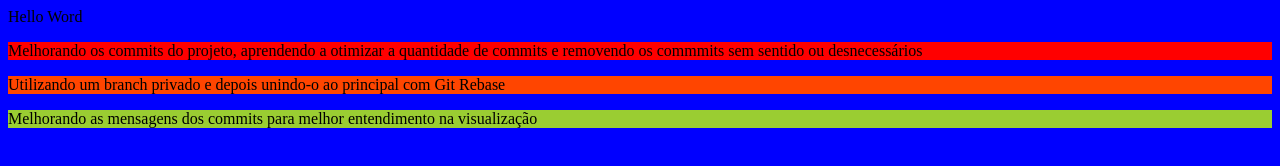
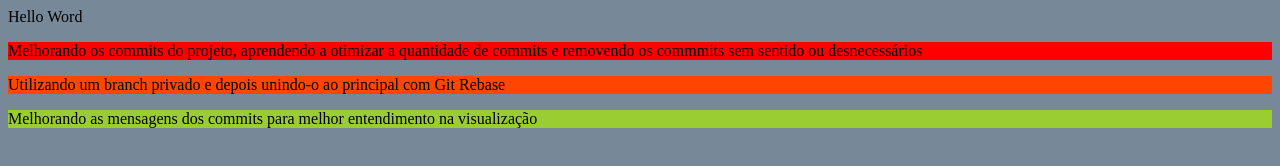
Before and after one commit to MouraRichard/Treinando_Git, a plain HTML site: page index.html in a window 1280 px wide. Drawn offline with Linux system fonts and the light colour scheme.

Commit message:
Melhorando o estilo de cores
Foi trocada a cor de fundo para melhor visualização, já que a cor anterior era muito exuberante

```diff
--- a/index.html
+++ b/index.html
@@ -5,7 +5,7 @@
     <meta name="viewport" content="width=device-width, initial-scale=1.0">
     <title>Document</title>
  </head>
- <body style="background-color: blue;"> Hello Word
+ <body style="background-color:lightslategrey;" 122, 121, 0.295);"> Hello Word
    <p style="background-color: red;"> Melhorando os commits do projeto, aprendendo a otimizar a quantidade de commits e removendo os commmits sem sentido ou desnecessários</p>
    <p style="background-color: orangered;"> Utilizando um branch privado e depois unindo-o ao principal com Git Rebase</p>
    <p style="background-color: yellowgreen;"> Melhorando as mensagens dos commits para melhor entendimento na visualização</p>
```
